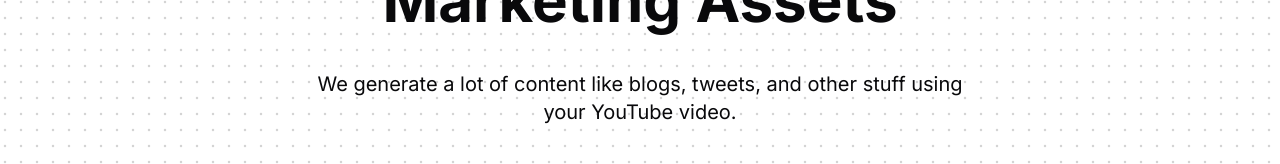
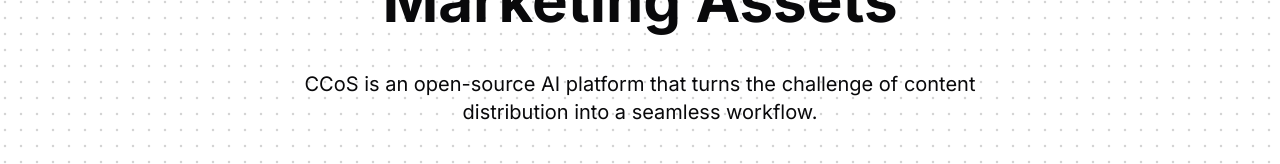
Before and after one commit to inclinedadarsh/ccos, a Next.js app in the folder frontend/: page / in a window 1280 px wide. Shown: the part 259-423 px from the top of the page. Built offline with nearby package versions, Linux system fonts and the light colour scheme; no server answers.

Commit message:
feat: update homepage description

```diff
--- a/frontend/src/app/page.tsx
+++ b/frontend/src/app/page.tsx
@@ -130,8 +130,9 @@ export default function Home() {
 						}}
 						className="text-lg md:text-xl text-center max-w-2xl mx-auto"
 					>
-						We generate a lot of content like blogs, tweets, and
-						other stuff using your YouTube video.
+						CCoS is an open-source AI platform that turns the
+						challenge of content distribution into a seamless
+						workflow.
 					</motion.p>
 					<motion.div
 						initial={{
```
